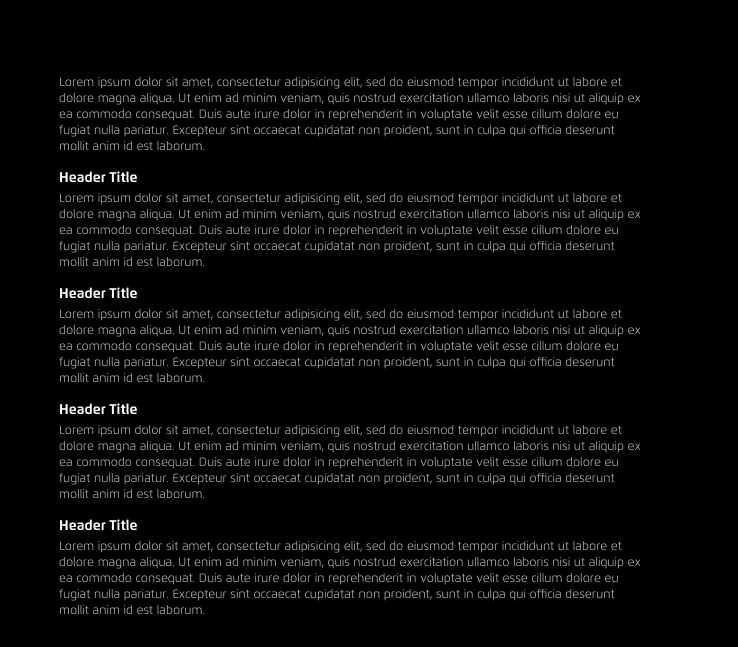
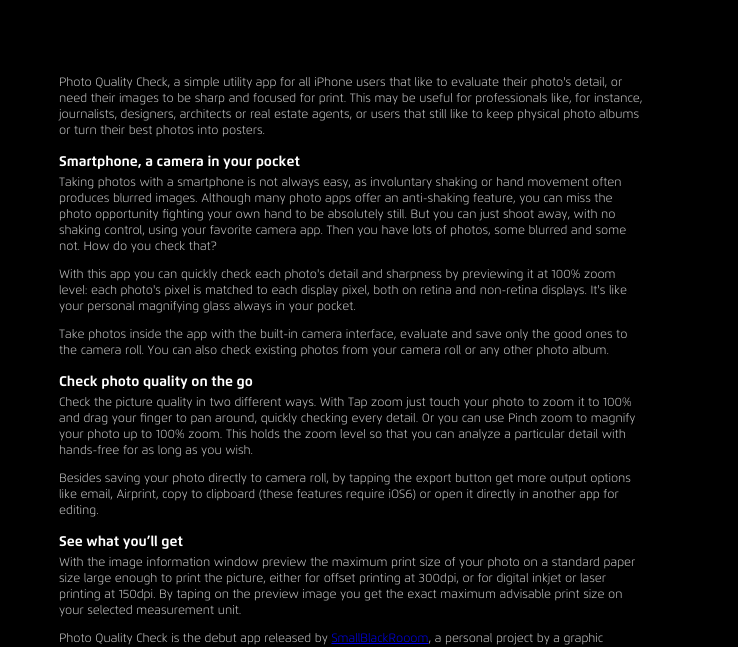
Before and after one commit to SmallBlackRoom/smallblackroom.com, a plain HTML site: page about.html in a window 1280 px wide. Shown: the part 296-943 px from the top of the page, 68-806 px from the left. Drawn offline with nearby package versions, Linux system fonts and the light colour scheme.

Commit message:
Add real text to the About page

```diff
--- a/about.html
+++ b/about.html
@@ -40,15 +40,19 @@
 
                 <article>
                     <section>
-                        <p>Lorem ipsum dolor sit amet, consectetur adipisicing elit, sed do eiusmod tempor incididunt ut labore et dolore magna aliqua. Ut enim ad minim veniam, quis nostrud exercitation ullamco laboris nisi ut aliquip ex ea commodo consequat. Duis aute irure dolor in reprehenderit in voluptate velit esse cillum dolore eu fugiat nulla pariatur. Excepteur sint occaecat cupidatat non proident, sunt in culpa qui officia deserunt mollit anim id est laborum.</p>
-                        <h3>Header Title</h3>
-                        <p>Lorem ipsum dolor sit amet, consectetur adipisicing elit, sed do eiusmod tempor incididunt ut labore et dolore magna aliqua. Ut enim ad minim veniam, quis nostrud exercitation ullamco laboris nisi ut aliquip ex ea commodo consequat. Duis aute irure dolor in reprehenderit in voluptate velit esse cillum dolore eu fugiat nulla pariatur. Excepteur sint occaecat cupidatat non proident, sunt in culpa qui officia deserunt mollit anim id est laborum.</p>
-                        <h3>Header Title</h3>
-                        <p>Lorem ipsum dolor sit amet, consectetur adipisicing elit, sed do eiusmod tempor incididunt ut labore et dolore magna aliqua. Ut enim ad minim veniam, quis nostrud exercitation ullamco laboris nisi ut aliquip ex ea commodo consequat. Duis aute irure dolor in reprehenderit in voluptate velit esse cillum dolore eu fugiat nulla pariatur. Excepteur sint occaecat cupidatat non proident, sunt in culpa qui officia deserunt mollit anim id est laborum.</p>
-                        <h3>Header Title</h3>
-                        <p>Lorem ipsum dolor sit amet, consectetur adipisicing elit, sed do eiusmod tempor incididunt ut labore et dolore magna aliqua. Ut enim ad minim veniam, quis nostrud exercitation ullamco laboris nisi ut aliquip ex ea commodo consequat. Duis aute irure dolor in reprehenderit in voluptate velit esse cillum dolore eu fugiat nulla pariatur. Excepteur sint occaecat cupidatat non proident, sunt in culpa qui officia deserunt mollit anim id est laborum.</p>
-                        <h3>Header Title</h3>
-                        <p>Lorem ipsum dolor sit amet, consectetur adipisicing elit, sed do eiusmod tempor incididunt ut labore et dolore magna aliqua. Ut enim ad minim veniam, quis nostrud exercitation ullamco laboris nisi ut aliquip ex ea commodo consequat. Duis aute irure dolor in reprehenderit in voluptate velit esse cillum dolore eu fugiat nulla pariatur. Excepteur sint occaecat cupidatat non proident, sunt in culpa qui officia deserunt mollit anim id est laborum.</p>
+                        <p>Photo Quality Check, a simple utility app for all iPhone users that like to evaluate their photo's detail, or need their images to be sharp and focused for print. This may be useful for professionals like, for instance, journalists, designers, architects or real estate agents, or users that still like to keep physical photo albums or turn their best photos into posters.</p>
+                        <h3>Smartphone, a camera in your pocket</h3>
+                        <p>Taking photos with a smartphone is not always easy, as involuntary shaking or hand movement often produces blurred images. Although many photo apps offer an anti-shaking feature, you can miss the photo opportunity fighting your own hand to be absolutely still. But you can just shoot away, with no shaking control, using your favorite camera app. Then you have lots of photos, some blurred and some not. How do you check that?</p>
+                        <p>With this app you can quickly check each photo's detail and sharpness by previewing it at 100% zoom level: each photo's pixel is matched to each display pixel, both on retina and non-retina displays. It's like your personal magnifying glass always in your pocket.</p>
+                        <p>Take photos inside the app with the built-in camera interface, evaluate and save only the good ones to the camera roll. You can also check existing photos from your camera roll or any other photo album.</p>
+                        <h3>Check photo quality on the go</h3>
+                        <p>Check the picture quality in two different ways. With Tap zoom just touch your photo to zoom it to 100% and drag your finger to pan around, quickly checking every detail. Or you can use Pinch zoom to magnify your photo up to 100% zoom. This holds the zoom level so that you can analyze a particular detail with hands-free for as long as you wish.</p>
+                        <p>Besides saving your photo directly to camera roll, by tapping the export button get more output options like email, Airprint, copy to clipboard (these features require iOS6) or open it directly in another app for editing.</p>
+                        <h3>See what you’ll get</h3>
+                        <p>With the image information window preview the maximum print size of your photo on a standard paper size large enough to print the picture, either for offset printing at 300dpi, or for digital inkjet or laser printing at 150dpi. By taping on the preview image you get the exact maximum advisable print size on your selected measurement unit.</p>
+                        <p>Photo Quality Check is the debut app released by <a href="http://smallblackroom.com/">SmallBlackRooom</a>, a personal project by a graphic designer and photography enthusiast venturing in iOS development.</p>
+                        <p>Every feedback is highly appreciated. New feature requests, questions or issues will be welcomed, and considered for future update releases.</p>
+                        <p>Please support this app by <a href="http://itunes.apple.com/WebObjects/MZStore.woa/wa/viewContentsUserReviews?pageNumber=0&amp;sortOrdering=1&amp;type=Purple+Software&amp;mt=8&amp;id=679370701" title="Connecting to the iTunes Store.">leaving a review</a> in the App Store or by emailing your comments directly to our <a href="mailto:&#x73;&#x75;&#x70;&#x70;&#x6F;&#x72;&#x74;&#x40;&#x73;&#x6D;&#x61;&#x6C;&#x6C;&#x62;&#x6C;&#x61;&#x63;&#x6B;&#x72;&#x6F;&#x6F;&#x6D;&#x2E;&#x63;&#x6F;&#x6D;">support address</a>.</p>
                     </section>
                 </article>
 
```
